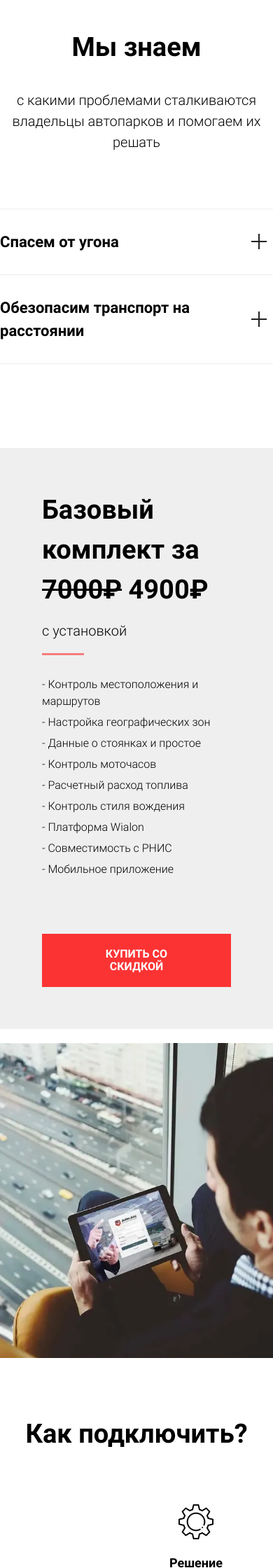
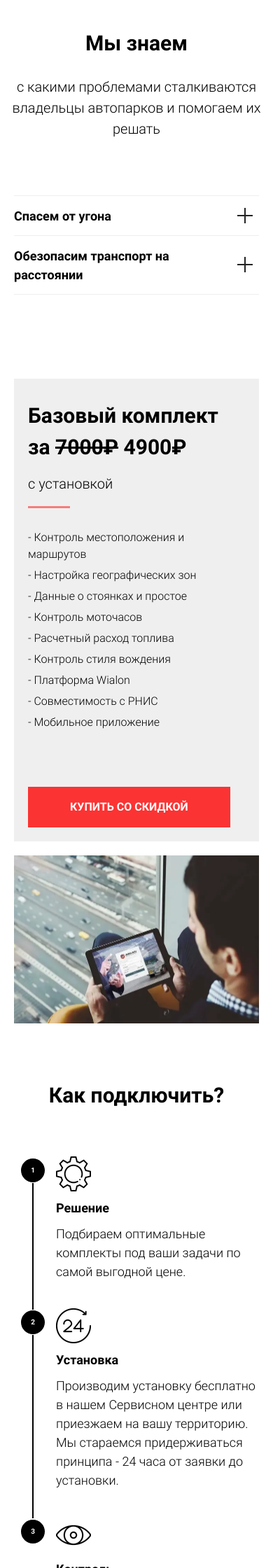
Before and after one commit to webmanana/arkan-action-km, a PHP site: page / in a window 390 px wide; the page is wider, and only the part inside the window is pictured. Shown: the part 845-3085 px from the top of that part at 70% size. Run offline with PHP 8.4, Linux system fonts and the light colour scheme; some libraries are stand-ins or nearby versions.

Commit message:
mobile version finish

```diff
--- a/assets/css/style.css
+++ b/assets/css/style.css
@@ -129,7 +129,7 @@ header {
 .logo-container a img {
   width: 240px;
 }
-video {
+.main-video {
   display: flex;
   object-fit: cover;
   width: 100%;
@@ -138,7 +138,7 @@ video {
   left: 0;
   z-index: -1;
 }
-video::after {
+.main-video::after {
   content: '';
   display: flex;
   background-image: -webkit-linear-gradient(top, rgba(0, 0, 0, 0.5), rgba(0, 0, 0, 0.3));
@@ -249,7 +249,7 @@ video::after {
   padding-bottom: 30px;
   position: relative;
 }
-.about-accordion {
+.about-accordion .about-accordion__item:first-child{
   border-top: 1px solid #eee;
 }
 .accordion__item-title.open .accordion__item-icon .accordion__item-lines {
@@ -581,7 +581,7 @@ video::after {
   border: 1px solid #c9c9c9;
   font-weight: 300;
 }
-.header-mobile {
+.header-mobile, #contact, .mobile-how {
   display: none;
 }
 @media (max-width: 1200px) {
@@ -736,6 +736,12 @@ video::after {
   }
   .header-content {
     display: none;
+    flex-direction: column;
+    padding-bottom: 40px;
+    transition: background-color .3s linear;
+  }
+  .header-content.active {
+    display: flex;
   }
   .complect-img img {
     height: 450px;
@@ -760,5 +766,206 @@ video::after {
   .call-me {
     font-weight: 600;
     color: #fff;
+    font-size: 18px;
+  }
+  .accordion__item-title {
+    padding-right: 40px;
+  }
+  .header-wrap {
+    flex-direction: column;
+  }
+  .header-menu {
+    flex-direction: column;
+    margin-right: 0;
+    padding-bottom: 30px;
+  }
+  .header-menu li {
+    text-align: center;
+  }
+  .logo-container a img {
+    width: 150px;
+  }
+  #contact {
+    display: flex;
+  }
+  .contact-wrap {
+    text-align: left;
+    padding-top: 20px;
+  }
+  .contact-wrap .title {
+    text-align: left;
+    font-size: 24px;
+  }
+  .contact-text {
+    font-size: 24px;
   }
 }
+@media (max-width: 640px) {
+  .main-video {
+    display: none;
+  }
+  .left-main__title, .main-price {
+    font-size: 32px;
+  }
+  .left-main {
+    margin: 0;
+    padding-top: 60px;
+  }
+  .red-button {
+    padding: 20px 60px;
+  }
+  .main {
+    background: -webkit-linear-gradient(top, rgba(0, 0, 0, 0.7), rgba(0, 0, 0, 0.5));
+  }
+  .main-mobile {
+    background: url(/img/mobile-back.webp);
+    background-position: center;
+    display: flex;
+    width: 100%;
+    height: 100%;
+    position: absolute;
+    left: 0;
+    z-index: -1;
+  }
+  .title {
+    font-size: 30px;
+  }
+  .accordion__item-title {
+    font-size: 18px;
+    padding-top: 15px;
+    padding-bottom: 14px;
+  }
+  .about-accordion {
+    padding-left: 20px;
+    padding-right: 20px;
+  }
+  .accordion__item-desc {
+    padding-top: 0;
+    padding-bottom: 20px;
+  }
+  .complect-info {
+    padding: 30px 20px 20px;
+    width: 100%;
+  }
+  .how-item {
+    width: 100%;
+  }
+  .container {
+    max-width: 100%;
+  }
+  .how-content, .gallery-wrap, .complect-wrap, .main-content, .decisions-wrap  {
+    padding-left: 20px;
+    padding-right: 20px;
+  }
+  .swiper-slide img {
+    max-width: 100%;
+    width: auto;
+    margin: 0 auto;
+  }
+  .decisions-img {
+    width: 45%;
+    height: 550px;
+  }
+  .decisions-info {
+    width: 55%;
+    flex: auto;
+  }
+  .why-icon {
+    padding-right: 20px;
+  }
+  .checkmark {
+    width: 40px!important;
+    height: 40px!important;
+  }
+}
+@media (max-width: 460px) {
+  .decisions-img {
+    width: 100%;
+    height: 150px;
+  }
+  .decisions-info {
+    width: 100%;
+  }
+  .decisions-item {
+    flex-direction: column;
+  }
+  .how-item {
+    margin: 0;
+    justify-content: flex-start;
+    padding-bottom: 40px;
+    padding-left: 60px;
+  }
+  .how-img {
+    justify-content: flex-start;
+  }
+  .how-title {
+    text-align: left;
+    margin-top: 10px;
+    margin-bottom: 10px;
+  }
+  .how-desc {
+    text-align: left;
+  }
+  .how-arrow {
+    display: none;
+  }
+  .mobile-how {
+    display: flex;
+    position: absolute;
+    left: 30px;
+  }
+  .mobile-how__number {
+    position: absolute;
+    border-radius: 50%;
+    text-align: center;
+    -moz-transform: translateY(-50%);
+    -ms-transform: translateY(-50%);
+    -webkit-transform: translateY(-50%);
+    -o-transform: translateY(-50%);
+    transform: translateY(-50%);
+    color: #fff;
+    background: #000;
+    width: 34px;
+    height: 34px;
+    display: flex;
+    justify-content: center;
+    align-content: center;
+    padding-top: 9px;
+    font-size: 10px;
+    font-weight: 600;
+    top: 20px;
+  }
+  .mobile-how__line {
+    height: 181px;
+    width: 2px;
+    position: absolute;
+    display: flex;
+    left: 16px;
+    top: 38px;
+    content: '';
+    background: #000;
+  }
+  .mobile-how_2 .mobile-how__line {
+    height: 236px;
+  }
+  .adv-list ul li img {
+    width: 36px;
+    height: 36px;
+  }
+  .complect-img img {
+    height: 240px;
+  }
+  .how-content .how-item:first-child .how-desc {
+    height: 80px;
+  }
+}
+@media (max-width: 420px) {
+  .mobile-how_2 .mobile-how__line {
+    height: 262px;
+  }
+}
+@media (max-width: 360px) {
+  .mobile-how_2 .mobile-how__line {
+    height: 316px;
+  }
+}
--- a/assets/js/scripts.js
+++ b/assets/js/scripts.js
@@ -1,4 +1,33 @@
 $(document).ready(function () {
+  //slider
+  const swiper = new Swiper('.swiper', {
+    // Optional parameters
+    direction: 'horizontal',
+    loop: true,
+    slidesPerView: 1,
+    centeredSlides: false,
+    spaceBetween: 30,
+    // If we need pagination
+    pagination: {
+      el: '.swiper-pagination',
+      clickable: true,
+    },
+
+    // Navigation arrows
+    navigation: {
+      nextEl: '.swiper-button-next',
+      prevEl: '.swiper-button-prev',
+    },
+    breakpoints: {
+      640: {
+        slidesPerView: 3,
+        spaceBetween: 30,
+        centeredSlides: true,
+      },
+    },
+  });
+
+  //accordion
   $(function () {
     $('.accordion__item-title').on('click', function () {
       $(this).next().slideToggle(200);
@@ -9,6 +38,7 @@ $(document).ready(function () {
  // Открытие popup
   $('.menuburger').click(function () {
     $(this).toggleClass('active');
+    $(".header-content").toggleClass('active');
   });
 
   $('.open-popup').click(function () {
--- a/index.html
+++ b/index.html
@@ -46,7 +46,8 @@
   </header>
 
   <section class="main">
-    <video class="lazy" data-src="/img/video.mp4" autoplay loop playsinline muted></video>
+    <div class="main-mobile"></div>
+    <video class="lazy main-video" data-src="/img/video.mp4" autoplay loop playsinline muted></video>
     <div class="main-content flex-container">
       <div class="left-main">
         <h1 class="left-main__title">Трекер ARKAN</h1>
@@ -146,6 +147,10 @@
       <h2 class="title">Как подключить?</h2>
       <div class="how-content flex-container">
         <div class="how-item flex-container flex-column just-center">
+          <div class="mobile-how">
+            <div class="mobile-how__number">1</div>
+            <div class="mobile-how__line"></div>
+          </div>
           <div class="how-img flex-container just-center">
             <img class="lazy" data-src="/img/settings.webp" alt="">
           </div>
@@ -154,6 +159,10 @@
         </div>
         <svg class="how-arrow" role="img" width="60" stroke="#000000" fill="none" xmlns="http://www.w3.org/2000/svg" viewBox="0 0 40 18.7"><path class="st0" d="M4.2 9.4h32.1"></path><path class="st1" d="M31.3 13.4l5-4-5-4"></path></svg>
         <div class="how-item flex-container flex-column">
+          <div class="mobile-how mobile-how_2">
+            <div class="mobile-how__number">2</div>
+            <div class="mobile-how__line"></div>
+          </div>
           <div class="how-img flex-container just-center">
             <img class="lazy" data-src="/img/hours.webp" alt="">
           </div>
@@ -162,6 +171,9 @@
         </div>
         <svg class="how-arrow" role="img" width="60" stroke="#000000" fill="none" xmlns="http://www.w3.org/2000/svg" viewBox="0 0 40 18.7"><path class="st0" d="M4.2 9.4h32.1"></path><path class="st1" d="M31.3 13.4l5-4-5-4"></path></svg>
         <div class="how-item flex-container flex-column">
+          <div class="mobile-how mobile-how_3">
+            <div class="mobile-how__number">3</div>
+          </div>
           <div class="how-img flex-container just-center">
             <img class="lazy" data-src="/img/eye.webp" alt="">
           </div>
@@ -219,7 +231,7 @@
       <div class="decisions-content flex-container">
         <div class="decisions-item flex-container">
           <div class="decisions-img">
-            <img class="lazy" data-src="/img/pic-1.webp" alt="">
+            <img class="lazy" data-src="/img/pic-1.webp" alt="Реле блокировки двигателя от 2 000 ₽">
           </div>
           <div class="decisions-info">
             <div class="decisions-title">Сдаете авто в аренду? Необходим контроль за спецтехникой?</div>
@@ -231,9 +243,9 @@
         </div>
         <div class="decisions-item flex-container">
           <div class="decisions-img">
-            <img class="lazy" data-src="/img/pic-2.webp" alt="">
+            <img class="lazy" data-src="/img/pic-2.webp" alt="Датчик уровня топлива с тарировкой от 11 500 ₽">
           </div>
-          <div class="decisions-info">e
+          <div class="decisions-info">
             <div class="decisions-title">Хотите избежать неконтролируемых трат на топливо?</div>
             <div class="decisions-desc text">Получайте информацию обо всех сливах и заправках, оптимизируйте накладные расходы.</div>
             <div class="decisions-price">Датчик уровня топлива с <br>тарировкой от 11 500 ₽</div>
@@ -245,7 +257,7 @@
       <div class="decisions-content flex-container">
         <div class="decisions-item flex-container">
           <div class="decisions-img">
-            <img class="lazy" data-src="/img/pic-3.webp" alt="">
+            <img class="lazy" data-src="/img/pic-3.webp" alt="Переносной трекер от 5 000 ₽">
           </div>
           <div class="decisions-info">
             <div class="decisions-title">Необходимо переставлять трекер с одного авто на другое?</div>
@@ -257,7 +269,7 @@
         </div>
         <div class="decisions-item flex-container">
           <div class="decisions-img">
-            <img class="lazy" data-src="/img/pic-4.webp" alt="">
+            <img class="lazy" data-src="/img/pic-4.webp" alt="Видеоконтроль и мониторинг с голосовой связью">
           </div>
           <div class="decisions-info">
             <div class="decisions-title">Нужен дополнительный контроль водителей?</div>
@@ -276,7 +288,7 @@
       <div class="why-container flex-container flex-column">
         <div class="why-item flex-container">
           <div class="why-icon">
-            <svg role="presentation" class="t508__checkmark" style="width:55px; height:55px;" fill="#fb3333" xmlns="http://www.w3.org/2000/svg" viewBox="0 0 31.8 31.8"><path d="M.9 14.5C5.2 19.4 9.8 24 14.1 29c.4.5 1.3.3 1.6-.2 5.1-8.4 10.1-16.8 15-25.4.7-1.2-.5-2.1-1.3-.9C19.3 18 19 18.4 13.9 26.7c.5-.1 1.1-.1 1.6-.2-4.4-4.8-8.9-8.6-13.9-12.8-.4-.4-1.1.3-.7.8z"></path></svg>
+            <svg role="presentation" class="checkmark" style="width:55px; height:55px;" fill="#fb3333" xmlns="http://www.w3.org/2000/svg" viewBox="0 0 31.8 31.8"><path d="M.9 14.5C5.2 19.4 9.8 24 14.1 29c.4.5 1.3.3 1.6-.2 5.1-8.4 10.1-16.8 15-25.4.7-1.2-.5-2.1-1.3-.9C19.3 18 19 18.4 13.9 26.7c.5-.1 1.1-.1 1.6-.2-4.4-4.8-8.9-8.6-13.9-12.8-.4-.4-1.1.3-.7.8z"></path></svg>
           </div>
           <div class="flex-container flex-column">
             <div class="why-title">23 года</div>
@@ -285,7 +297,7 @@
         </div>
         <div class="why-item flex-container">
           <div class="why-icon">
-            <svg role="presentation" class="t508__checkmark" style="width:55px; height:55px;" fill="#fb3333" xmlns="http://www.w3.org/2000/svg" viewBox="0 0 31.8 31.8"><path d="M.9 14.5C5.2 19.4 9.8 24 14.1 29c.4.5 1.3.3 1.6-.2 5.1-8.4 10.1-16.8 15-25.4.7-1.2-.5-2.1-1.3-.9C19.3 18 19 18.4 13.9 26.7c.5-.1 1.1-.1 1.6-.2-4.4-4.8-8.9-8.6-13.9-12.8-.4-.4-1.1.3-.7.8z"></path></svg>
+            <svg role="presentation" class="checkmark" style="width:55px; height:55px;" fill="#fb3333" xmlns="http://www.w3.org/2000/svg" viewBox="0 0 31.8 31.8"><path d="M.9 14.5C5.2 19.4 9.8 24 14.1 29c.4.5 1.3.3 1.6-.2 5.1-8.4 10.1-16.8 15-25.4.7-1.2-.5-2.1-1.3-.9C19.3 18 19 18.4 13.9 26.7c.5-.1 1.1-.1 1.6-.2-4.4-4.8-8.9-8.6-13.9-12.8-.4-.4-1.1.3-.7.8z"></path></svg>
           </div>
           <div class="flex-container flex-column">
             <div class="why-title">75 000 клиентов</div>
@@ -294,7 +306,7 @@
         </div>
         <div class="why-item flex-container">
           <div class="why-icon">
-            <svg role="presentation" class="t508__checkmark" style="width:55px; height:55px;" fill="#fb3333" xmlns="http://www.w3.org/2000/svg" viewBox="0 0 31.8 31.8"><path d="M.9 14.5C5.2 19.4 9.8 24 14.1 29c.4.5 1.3.3 1.6-.2 5.1-8.4 10.1-16.8 15-25.4.7-1.2-.5-2.1-1.3-.9C19.3 18 19 18.4 13.9 26.7c.5-.1 1.1-.1 1.6-.2-4.4-4.8-8.9-8.6-13.9-12.8-.4-.4-1.1.3-.7.8z"></path></svg>
+            <svg role="presentation" class="checkmark" style="width:55px; height:55px;" fill="#fb3333" xmlns="http://www.w3.org/2000/svg" viewBox="0 0 31.8 31.8"><path d="M.9 14.5C5.2 19.4 9.8 24 14.1 29c.4.5 1.3.3 1.6-.2 5.1-8.4 10.1-16.8 15-25.4.7-1.2-.5-2.1-1.3-.9C19.3 18 19 18.4 13.9 26.7c.5-.1 1.1-.1 1.6-.2-4.4-4.8-8.9-8.6-13.9-12.8-.4-.4-1.1.3-.7.8z"></path></svg>
           </div>
           <div class="flex-container flex-column">
             <div class="why-title">24/7</div>
@@ -303,7 +315,7 @@
         </div>
         <div class="why-item flex-container">
           <div class="why-icon">
-            <svg role="presentation" class="t508__checkmark" style="width:55px; height:55px;" fill="#fb3333" xmlns="http://www.w3.org/2000/svg" viewBox="0 0 31.8 31.8"><path d="M.9 14.5C5.2 19.4 9.8 24 14.1 29c.4.5 1.3.3 1.6-.2 5.1-8.4 10.1-16.8 15-25.4.7-1.2-.5-2.1-1.3-.9C19.3 18 19 18.4 13.9 26.7c.5-.1 1.1-.1 1.6-.2-4.4-4.8-8.9-8.6-13.9-12.8-.4-.4-1.1.3-.7.8z"></path></svg>
+            <svg role="presentation" class="checkmark" style="width:55px; height:55px;" fill="#fb3333" xmlns="http://www.w3.org/2000/svg" viewBox="0 0 31.8 31.8"><path d="M.9 14.5C5.2 19.4 9.8 24 14.1 29c.4.5 1.3.3 1.6-.2 5.1-8.4 10.1-16.8 15-25.4.7-1.2-.5-2.1-1.3-.9C19.3 18 19 18.4 13.9 26.7c.5-.1 1.1-.1 1.6-.2-4.4-4.8-8.9-8.6-13.9-12.8-.4-.4-1.1.3-.7.8z"></path></svg>
           </div>
           <div class="flex-container flex-column">
             <div class="why-title">от 350 ₽</div>
@@ -386,6 +398,14 @@
       </div>
     </div>
   </section>
+  <section id="contact">
+    <div class="container flex-container flex-column section">
+      <div class="contact-wrap">
+        <h2 class="title">Контакты</h2>
+        <span class="contact-text">192007, Санкт-Петербург,<br>Набережная Обводного <br>канала, д.62, к.2</span>
+      </div>
+    </div>
+  </section>
   <section class="maps">
     <div class="maps-container">
       <div style="position:relative;overflow:hidden;">
@@ -420,25 +440,7 @@
     var lazyLoadInstance = new LazyLoad({
       // Your custom settings go here
     });
-    const swiper = new Swiper('.swiper', {
-      // Optional parameters
-      direction: 'horizontal',
-      loop: true,
-      slidesPerView: 3,
-      centeredSlides: true,
-      spaceBetween: 30,
-      // If we need pagination
-      pagination: {
-        el: '.swiper-pagination',
-        clickable: true,
-      },
 
-      // Navigation arrows
-      navigation: {
-        nextEl: '.swiper-button-next',
-        prevEl: '.swiper-button-prev',
-      },
-    });
   </script>
 </body>
 </html>
```
Also changed, not shown: img/mobile-back.webp (added).
